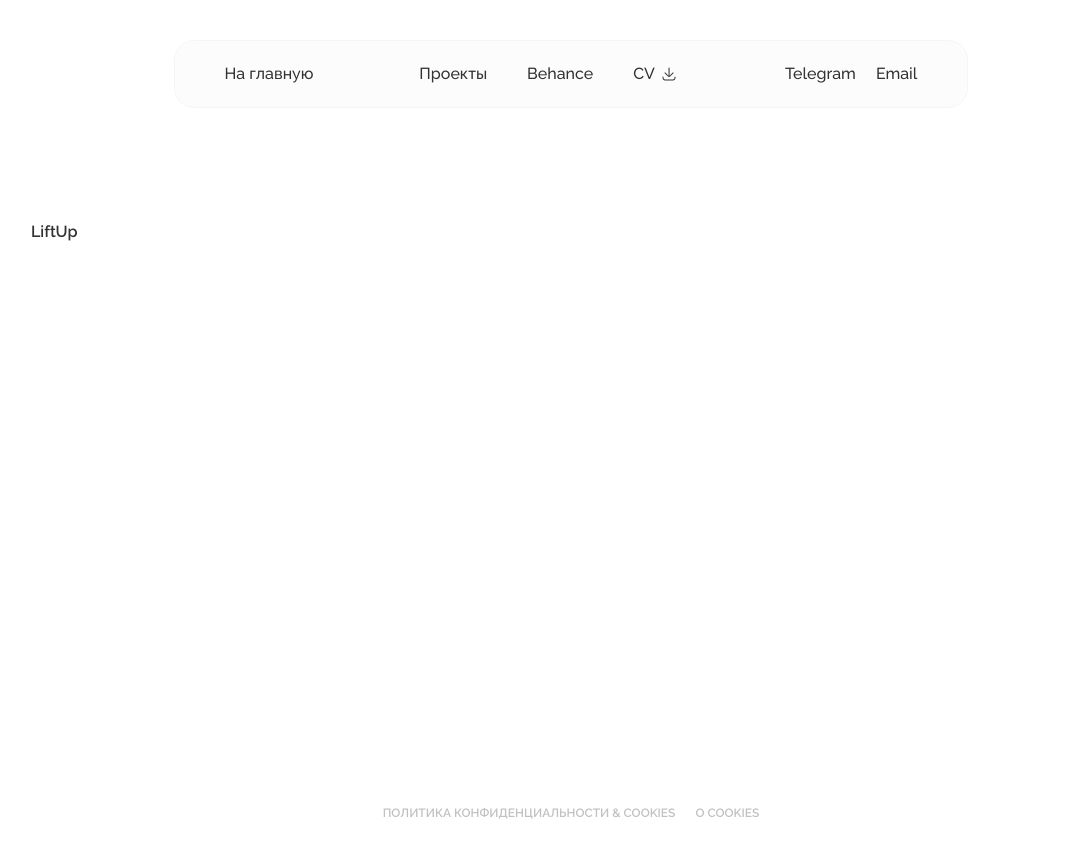
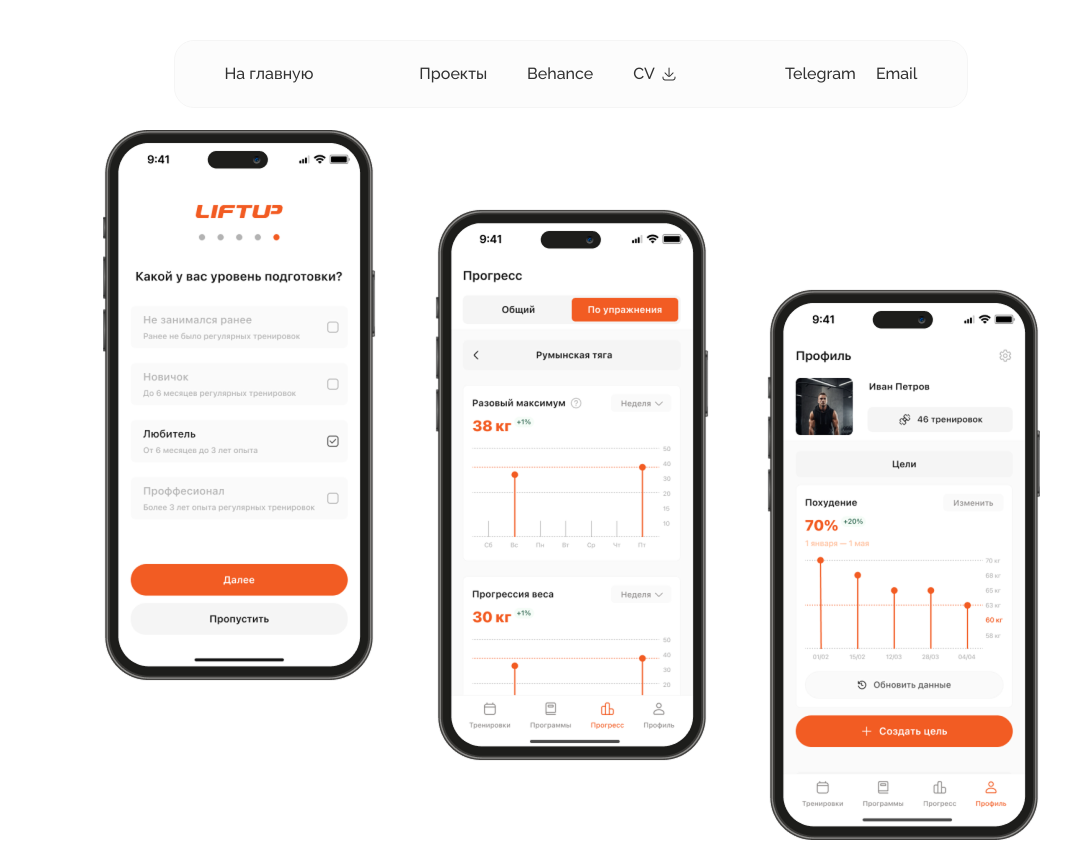
Before and after one commit to GrPugaguga/uxiustina, a Next.js app: page /liftup in a window 1280 px wide. Shown: the top 842 px of the page, without its empty margins (69-1140 px from the left). Built offline with nearby package versions, Linux system fonts and the light colour scheme.

Commit message:
add: add liftup page

```diff
--- a/app/liftup/page.tsx
+++ b/app/liftup/page.tsx
@@ -1,7 +1,21 @@
+import Image from "next/image";
+
 export default function LiftUp() {
   return (
-    <div className="min-h-screen bg-background-white pt-32.5 sm:pt-55 px-5 sm:px-25">
-      <h1 className="text-6 font-semibold text-black">LiftUp</h1>
+    <div className="min-h-screen pt-32.5 px-5 sm:px-25 bg-background-white flex flex-col items-center">
+      {/* Hero Image */}
+        <Image
+          src="/image/LiftUp/liftUp_1.png"
+          alt="LiftUp"
+          width={937}
+          height={710}
+          className="w-88.25 h-67 sm:w-234.25 sm:h-177.5 object-cover"
+        />
+
+      {/* Content Block */}
+      <div className="mt-15 sm:mt-30 flex flex-col gap-15 sm:gap-30 w-full items-center">
+
+      </div>
     </div>
   );
 }
```
